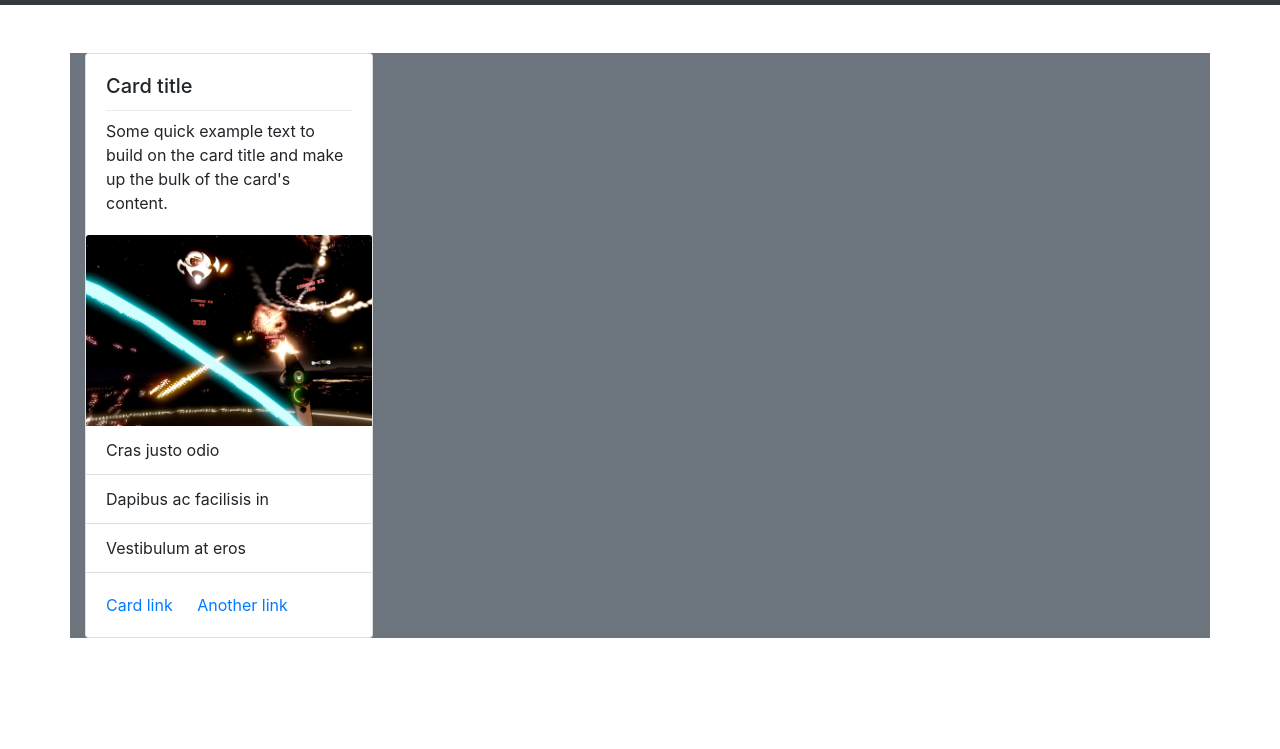
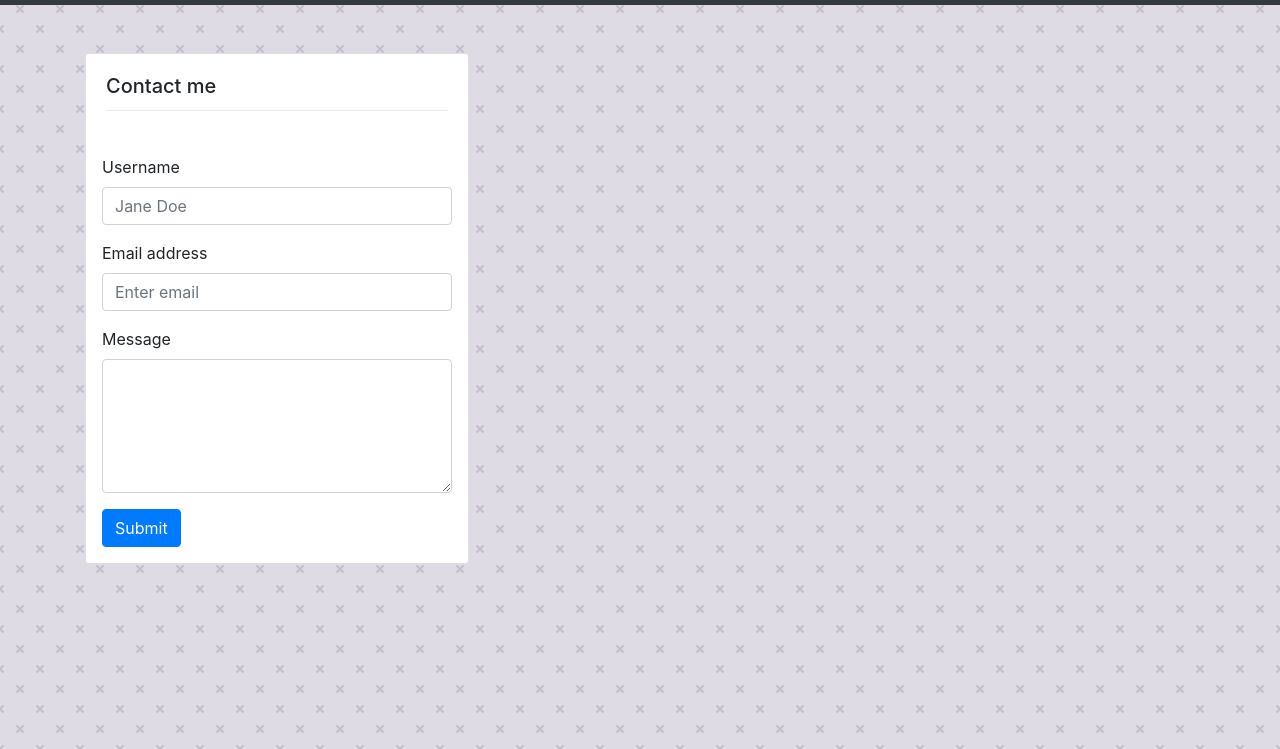
Before and after one commit to JCCCHU/Responsive-Portfolio, a plain HTML site: page contact.html in a window 1280 px wide. Shown: the part 51-800 px from the top of the page. Drawn offline with nearby package versions, Linux system fonts and the light colour scheme.

Commit message:
Add forms to contact page, fix background colors

```diff
--- a/contact.html
+++ b/contact.html
@@ -1,4 +1,3 @@
-<!-- Media Query Demo (check the CSS page) -->
 <!doctype html>
 <html lang="en-us">
 
@@ -14,7 +13,7 @@
 
 </head>
 
-<body>
+<body class="bg-pattern">
 
   <nav class="navbar navbar-expand-lg navbar-dark bg-dark">
     <a class="navbar-brand bg-info text-light rounded px-3" href="#">Joshua Chu</a>
@@ -37,27 +36,27 @@
 
   </nav>
 
-  <div class="container mt-5 bg-secondary" style="width: 14-rem;">
-    <div class="card" style="width: 18rem;">
-        <div class="card-body">
-          <h5 class="card-title">Card title</h5>
-          <div class="dropdown-divider"></div>
-          <p class="card-text">Some quick example text to build on the card title and make up the bulk of the card's content.</p>
+  <div class="container mt-5 bg-transparent">
+    <div class="card" style="width: 24rem;">
+      <div class="card-body">
+        <h5 class="card-title">Contact me</h5>
+        <div class="dropdown-divider"></div>
+      </div>
+      <form class="p-3">
+        <div class="form-group">
+          <label for="contacter-name">Username</label>
+          <input type="username" class="form-control" id="contacter-name" placeholder="Jane Doe">
         </div>
-        <img src="images/spt.png" class="card-img-top" alt="...">
-        <ul class="list-group list-group-flush">
-          <li class="list-group-item">Cras justo odio</li>
-          <li class="list-group-item">Dapibus ac facilisis in</li>
-          <li class="list-group-item">Vestibulum at eros</li>
-        </ul>
-        <div class="card-body">
-          <a href="#" class="card-link">Card link</a>
-          <a href="#" class="card-link">Another link</a>
+        <div class="form-group">
+          <label for="contacter-email">Email address</label>
+          <input type="email" class="form-control" id="contacter-email" placeholder="Enter email">
         </div>
-      </div>
-
-
-
-
+        <div class="form-group">
+          <label for="contacter-message">Message</label>
+          <textarea class="form-control" id="contacter-message" rows="5"></textarea>
+        </div>
+        <button type="submit" class="btn btn-primary">Submit</button>
+      </form>
+    </div>
   </div>
 </body>
```
Also changed, not shown: index.html (+12 -8 lines).
